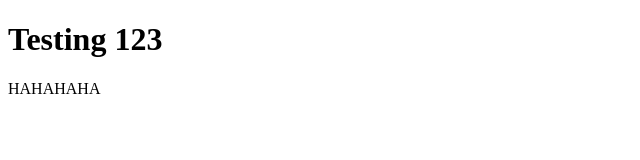
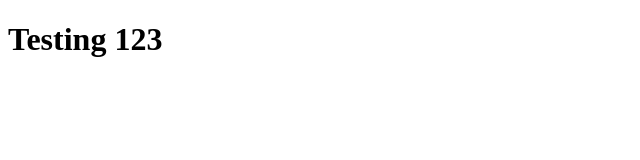
Before and after one commit to kevin-ci/WMCA-2404-GitIntro, a plain HTML site: page index.html in a window 1280 px wide. Shown: the whole page, without its empty margins (0-640 px from the left). Drawn offline with Linux system fonts and the light colour scheme.

Commit message:
Update index.html

```diff
--- a/index.html
+++ b/index.html
@@ -7,6 +7,5 @@
 </head>
 <body>
     <h1>Testing 123</h1>
-    HAHAHAHA
 </body>
 </html>
```
